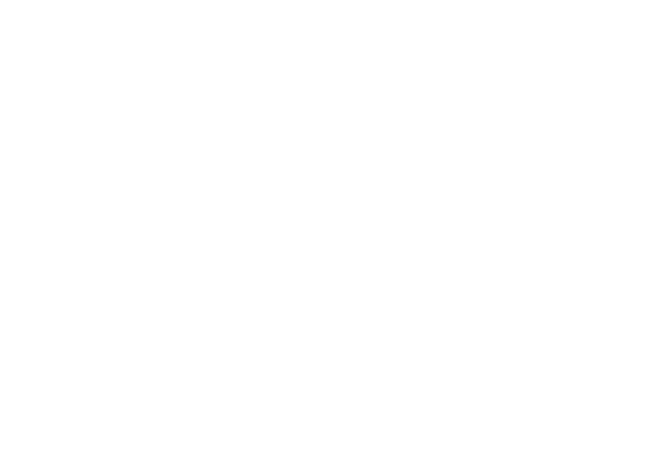
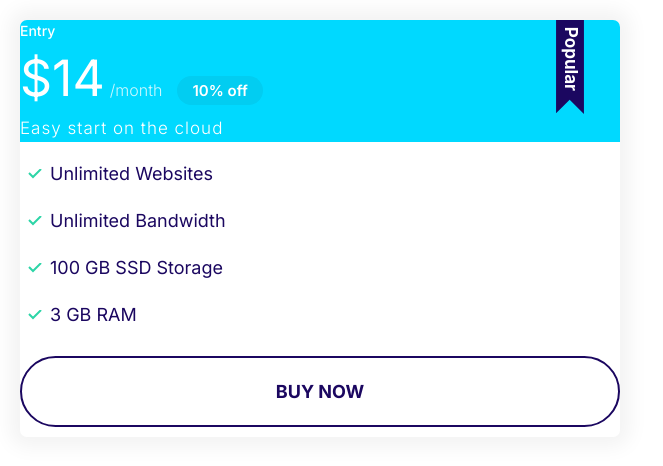
Before and after one commit to 90arch/archit, a plain HTML site: page index.html in a window 1280 px wide. Shown: the whole page, without its empty margins (0-663 px from the left). Drawn offline with Linux system fonts and the light colour scheme.

Commit message:
Created plan.

```diff
--- a/css/styles.css
+++ b/css/styles.css
@@ -9,6 +9,8 @@ html {
   --color-accent: #ff3400;
   --color-headings: #1b0760;
   --color-body: #918ca4;
+  --border-color: #ccc;
+  --border-radius: 30px;
 }
 
 *,
@@ -101,6 +103,7 @@ a {
 
 .badge--small {
   font-size: 1.6rem;
+  padding: 0.5rem 1.5rem;
 }
 
 @media screen and (min-width: 1024px) {
@@ -205,3 +208,115 @@ a {
 .btn--accent:hover {
   background: #ec3000;
 }
+
+/* Inputs */
+
+.input {
+  border-radius: var(--border-radius);
+  border: 1px solid var(--border-color);
+  color: var(--color-headings);
+  font-size: 2rem;
+  outline: 0;
+  padding: 1.5rem 3.5rem;
+}
+::placeholder {
+  color: #cdcbd7;
+}
+
+.input-group {
+  border: 1px solid var(--border-color);
+  border-radius: var(--border-radius);
+  display: flex;
+  margin: 0px;
+}
+.input-group .input {
+  border: 0;
+  flex-grow: 1;
+  padding: 1.5rem 1rem;
+}
+.input-group .btn {
+  margin: 4px;
+}
+@media screen and (min-width: 1024px) {
+  .input {
+    font-size: 1.5rem;
+  }
+}
+
+/* Cards */
+.card {
+  border-radius: 7px;
+  box-shadow: 0 0 20px 10px #f3f3f3;
+  overflow: hidden;
+}
+.card__header,
+.card__body {
+  paddind: 2rem 3rem;
+}
+
+.card--primary .card__header {
+  background: var(--color-primary);
+  color: #fff;
+}
+
+.card--secondary .card__header {
+  background: var(--color-secondary);
+  color: #fff;
+}
+
+/* Plans */
+
+.plan__name {
+  color: #fff;
+  margin: 0;
+  font-weight: 500;
+  font-size: 2.4rem;
+}
+.plan__price {
+  font-size: 6rem;
+}
+.plan__billing-cycle {
+  font-size: 2.4rem;
+  font-weight: 300;
+  opacity: 0.8;
+  margin-right: 1rem;
+}
+.plan__description {
+  font-size: 2rem;
+  font-weight: 300;
+  letter-spacing: 1px;
+  display: block;
+}
+.plan .list__item {
+  margin-bottom: 2rem;
+}
+
+.card--secondary .badge--secondary {
+  background: #02cdf1;
+}
+.plan--popular .card__header {
+  position: relative;
+}
+
+.plan--popular .card__header::before {
+  content: url(../images/popular.svg);
+  width: 40px;
+  display: inline-block;
+  position: absolute;
+  top: -6px;
+  right: 5%;
+}
+@media screen and (min-width: 1024px) {
+  .plan__name {
+    font-size: 1.4rem;
+  }
+  .plan__price {
+    font-size: 5rem;
+  }
+  .plan__billing-cycle {
+    font-size: 1.6rem;
+  }
+  .plan__description {
+    font-size: 1.7rem;
+  }
+}
--- a/index.html
+++ b/index.html
@@ -8,7 +8,7 @@
     <link rel="preconnect" href="https://fonts.googleapis.com" />
     <link rel="preconnect" href="https://fonts.gstatic.com" crossorigin />
     <link
-      href="https://fonts.googleapis.com/css2?family=Inter:wght@400;600;700&display=swap"
+      href="https://fonts.googleapis.com/css2?family=Inter:wght@300;400;500;600;700&display=swap"
       rel="stylesheet"
     />
     <link rel="stylesheet" href="css/normalize.css" />
@@ -18,5 +18,28 @@
       href="https://cdnjs.cloudflare.com/ajax/libs/font-awesome/4.7.0/css/font-awesome.min.css"
     />
   </head>
-  <body></body>
+  <body>
+    <div style="width: 50%; padding: 20px">
+      <div class="plan plan--popular">
+        <div class="card card--secondary">
+          <header class="card__header">
+            <h3 class="plan__name">Entry</h3>
+            <span class="plan__price">$14</span>
+            <span class="plan__billing-cycle">/month</span>
+            <span class="badge badge--secondary badge--small">10% off</span>
+            <span class="plan__description">Easy start on the cloud</span>
+          </header>
+          <div class="card__body">
+            <ul class="list list--tick">
+              <li class="list__item">Unlimited Websites</li>
+              <li class="list__item">Unlimited Bandwidth</li>
+              <li class="list__item">100 GB SSD Storage</li>
+              <li class="list_item">3 GB RAM</li>
+            </ul>
+            <a class="btn btn--outline btn--block" href="#">Buy Now</a>
+          </div>
+        </div>
+      </div>
+    </div>
+  </body>
 </html>
```
Also changed, not shown: components/inputs.html (added, +4 -0 lines), images/popular.svg (added).
